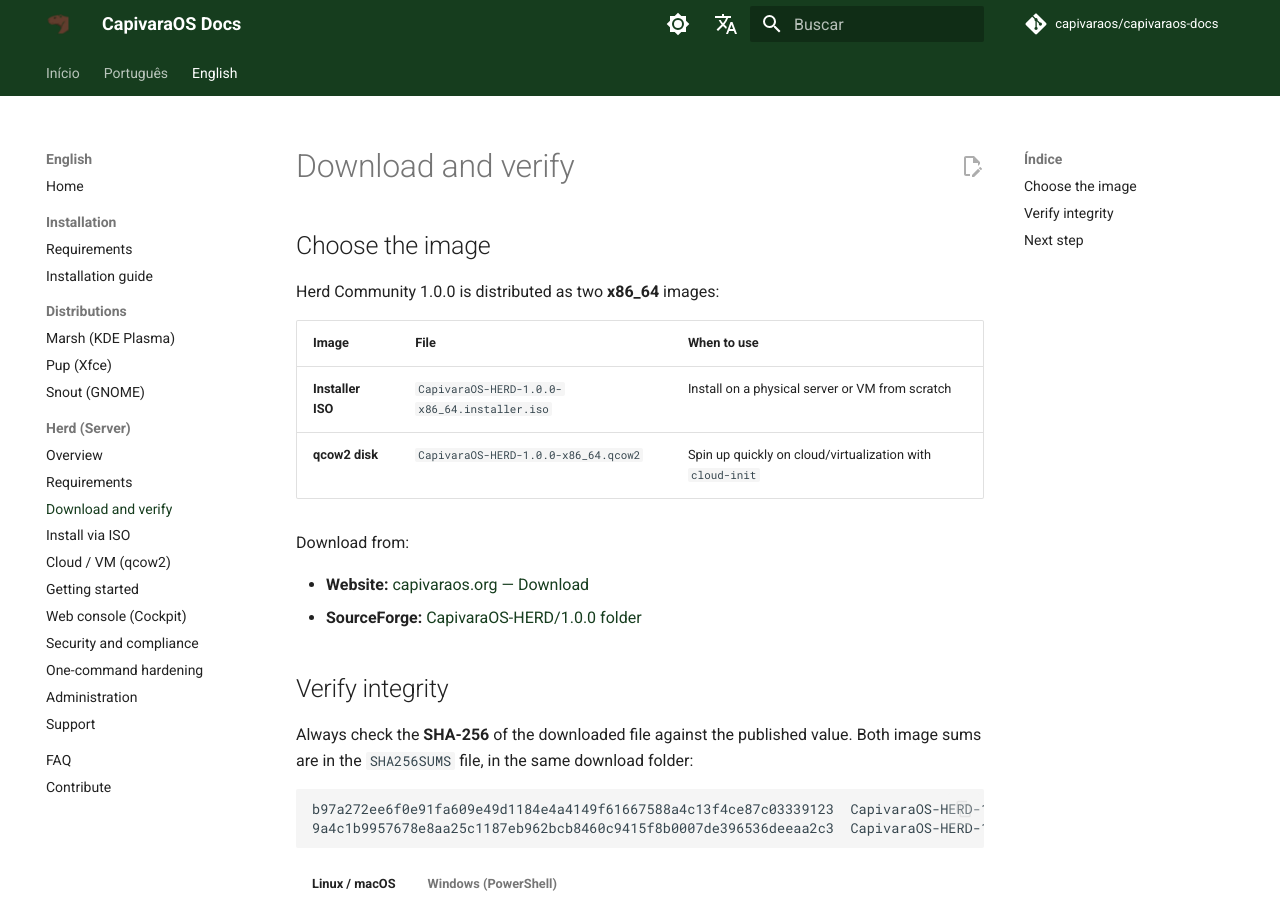
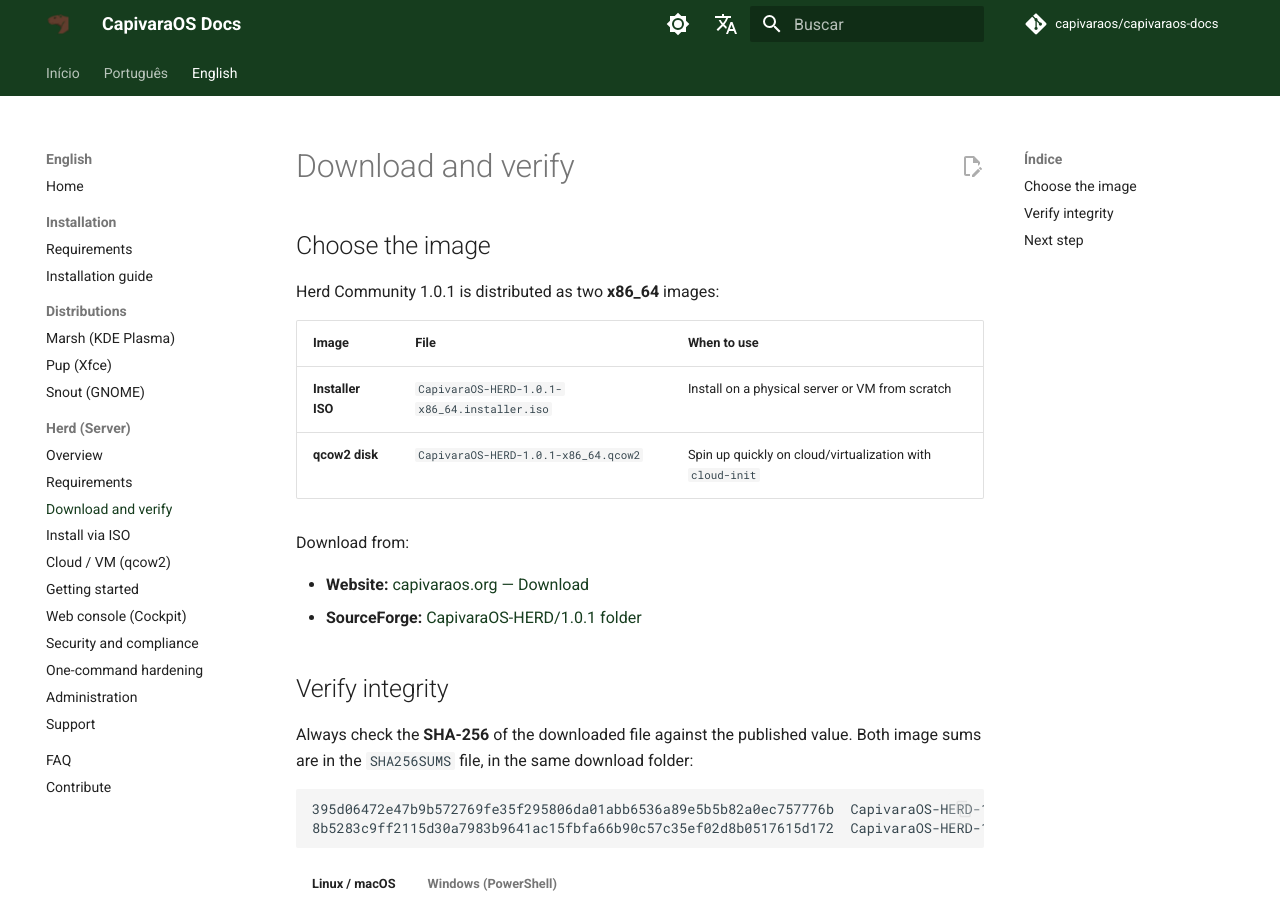
Before and after one commit to capivaraos/capivaraos-docs, an MkDocs documentation site: the page built from docs/en/herd/download.md, in a window 1280 px wide and 900 px high. Built offline with MkDocs 1.6.1 and Material for MkDocs 9.7.7, drawn with Linux system fonts in a browser that asks for light colours; comment, search, counter and statistics services are not loaded.

Commit message:
docs(herd): download.md para 1.0.1 (pasta SF + SHA256 reais do build)

````diff
--- a/docs/en/herd/download.md
+++ b/docs/en/herd/download.md
@@ -2,17 +2,17 @@
 
 ## Choose the image
 
-Herd Community 1.0.0 is distributed as two **x86_64** images:
+Herd Community 1.0.1 is distributed as two **x86_64** images:
 
 | Image | File | When to use |
 |---|---|---|
-| **Installer ISO** | `CapivaraOS-HERD-1.0.0-x86_64.installer.iso` | Install on a physical server or VM from scratch |
-| **qcow2 disk** | `CapivaraOS-HERD-1.0.0-x86_64.qcow2` | Spin up quickly on cloud/virtualization with `cloud-init` |
+| **Installer ISO** | `CapivaraOS-HERD-1.0.1-x86_64.installer.iso` | Install on a physical server or VM from scratch |
+| **qcow2 disk** | `CapivaraOS-HERD-1.0.1-x86_64.qcow2` | Spin up quickly on cloud/virtualization with `cloud-init` |
 
 Download from:
 
 - **Website:** [capivaraos.org — Download](https://capivaraos.org/en/download.html)
-- **SourceForge:** [CapivaraOS-HERD/1.0.0 folder](https://sourceforge.net/projects/capivaraos/files/CapivaraOS-HERD/1.0.0/)
+- **SourceForge:** [CapivaraOS-HERD/1.0.1 folder](https://sourceforge.net/projects/capivaraos/files/CapivaraOS-HERD/1.0.1/)
 
 ## Verify integrity
 
@@ -20,8 +20,8 @@
 Both image sums are in the `SHA256SUMS` file, in the same download folder:
 
 ```
-b97a272ee6f0e91fa609e49d1184e4a4149f61667588a4c13f4ce87c03339123  CapivaraOS-HERD-1.0.0-x86_64.qcow2
-9a4c1b9957678e8aa25c1187eb962bcb8460c9415f8b0007de396536deeaa2c3  CapivaraOS-HERD-1.0.0-x86_64.installer.iso
+395d06472e47b9b572769fe35f295806da01abb6536a89e5b5b82a0ec757776b  CapivaraOS-HERD-1.0.1-x86_64.qcow2
+8b5283c9ff2115d30a7983b9641ac15fbfa66b90c57c35ef02d8b0517615d172  CapivaraOS-HERD-1.0.1-x86_64.installer.iso
 ```
 
 === "Linux / macOS"
@@ -35,7 +35,7 @@
 === "Windows (PowerShell)"
 
     ```powershell
-    Get-FileHash .\CapivaraOS-HERD-1.0.0-x86_64.installer.iso -Algorithm SHA256
+    Get-FileHash .\CapivaraOS-HERD-1.0.1-x86_64.installer.iso -Algorithm SHA256
     # compare the output with the value above
     ```
 
````
Also changed, not shown: docs/pt/herd/download.md (+7 -7 lines).
